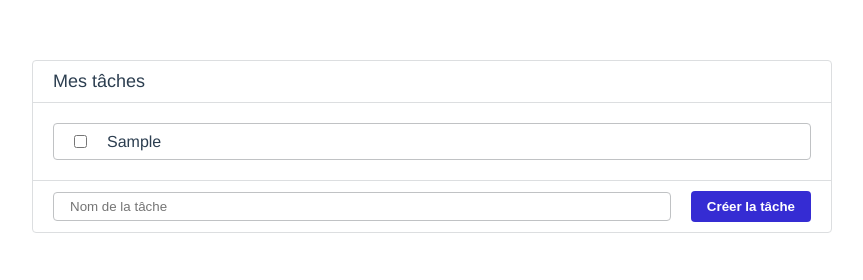
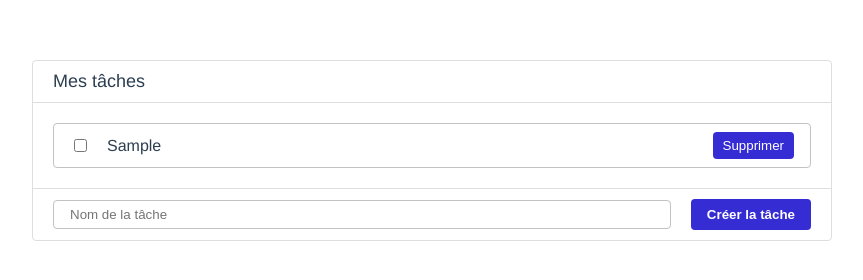
Before and after one commit to Bramvanosta/ecv-dev-demo, a website built with Vite: page index.html in a window 1280 px wide. Both pictures are taken after typing "Sample" into the empty fields and a click on the input "Créer la tâche". Shown: the whole page, without its empty margins (208-1071 px from the left). Built offline with nearby package versions, Linux system fonts and the light colour scheme.

Commit message:
:sparkles: Add delete button

```diff
--- a/main.js
+++ b/main.js
@@ -22,6 +22,22 @@ function toggleTodoStatus(id) {
   localStorage.setItem("todoElements", JSON.stringify(todoElements));
 }
 
+function deleteTodo(id) {
+  document.getElementById(`todo-${id}`).remove();
+
+  let todoElements = getTodosFromLocalStorage();
+
+  todoElements = todoElements.filter((item) => {
+    if (item.id === id) {
+      return false;
+    }
+
+    return true;
+  });
+
+  localStorage.setItem("todoElements", JSON.stringify(todoElements));
+}
+
 function addTodoElementToLocalStorage(id, title, done) {
   const todoElements = getTodosFromLocalStorage();
 
@@ -37,23 +53,24 @@ function addTodoElement(id, title, done) {
   // Nous créons un nouvel élément qui va représenter notre tâche
   const element = document.createElement("div");
   element.classList.add("Todo__item");
+  element.id = `todo-${id}`;
 
   // Nous ajoutons le label à notre tâche
   const labelElement = document.createElement("label");
   labelElement.classList.add("Todo__item-label");
-  labelElement.setAttribute("for", `todo-${id}`);
+  labelElement.setAttribute("for", `todo-${id}-input`);
 
   // Nous ajoutons un checkbox à notre tâche
   const checkboxElement = document.createElement("input");
   checkboxElement.classList.add("Todo__item-checkbox");
   checkboxElement.type = "checkbox";
-  checkboxElement.id = `todo-${id}`;
+  checkboxElement.id = `todo-${id}-input`;
 
   if (done) {
     checkboxElement.checked = true;
   }
 
-  // Nous ajoutons un évènement pour gérer le status de la tâche
+  // Nous ajoutons un évènement pour gérer le changement de statut de la tâche
   checkboxElement.addEventListener("change", () => toggleTodoStatus(id));
 
   labelElement.append(checkboxElement);
@@ -67,6 +84,15 @@ function addTodoElement(id, title, done) {
 
   // Nous ajoutons le titre à notre tâche
   element.append(labelElement);
+
+  // Nous ajoutons un bouton de suppression de la tâche
+  const deleteElement = document.createElement("button");
+  deleteElement.classList.add("Todo__item-delete");
+  deleteElement.innerHTML = "Supprimer";
+
+  deleteElement.addEventListener("click", () => deleteTodo(id));
+
+  element.append(deleteElement);
 
   // Nous ajoutons la nouvelle tâche dans la liste des tâches
   todoList.append(element);
--- a/style.css
+++ b/style.css
@@ -34,6 +34,8 @@
 }
 
 .Todo__item {
+  display: flex;
+  align-items: center;
   padding: 8px 16px;
   border: 1px solid #c0c2c4;
   border-radius: 4px;
@@ -46,6 +48,7 @@
 .Todo__item-label {
   display: flex;
   align-items: center;
+  flex-grow: 1;
   width: 100%;
 }
 
@@ -56,6 +59,17 @@
 
 .Todo__item-checkbox:checked ~ .Todo__item-title {
   text-decoration: line-through;
+}
+
+.Todo__item-delete {
+  flex-shrink: 0;
+  margin-left: 10px;
+  padding: 6px 10px;
+  background-color: #352cd3;
+  border: none;
+  border-radius: 4px;
+  color: #ffffff;
+  cursor: pointer;
 }
 
 .Todo__form {
```
